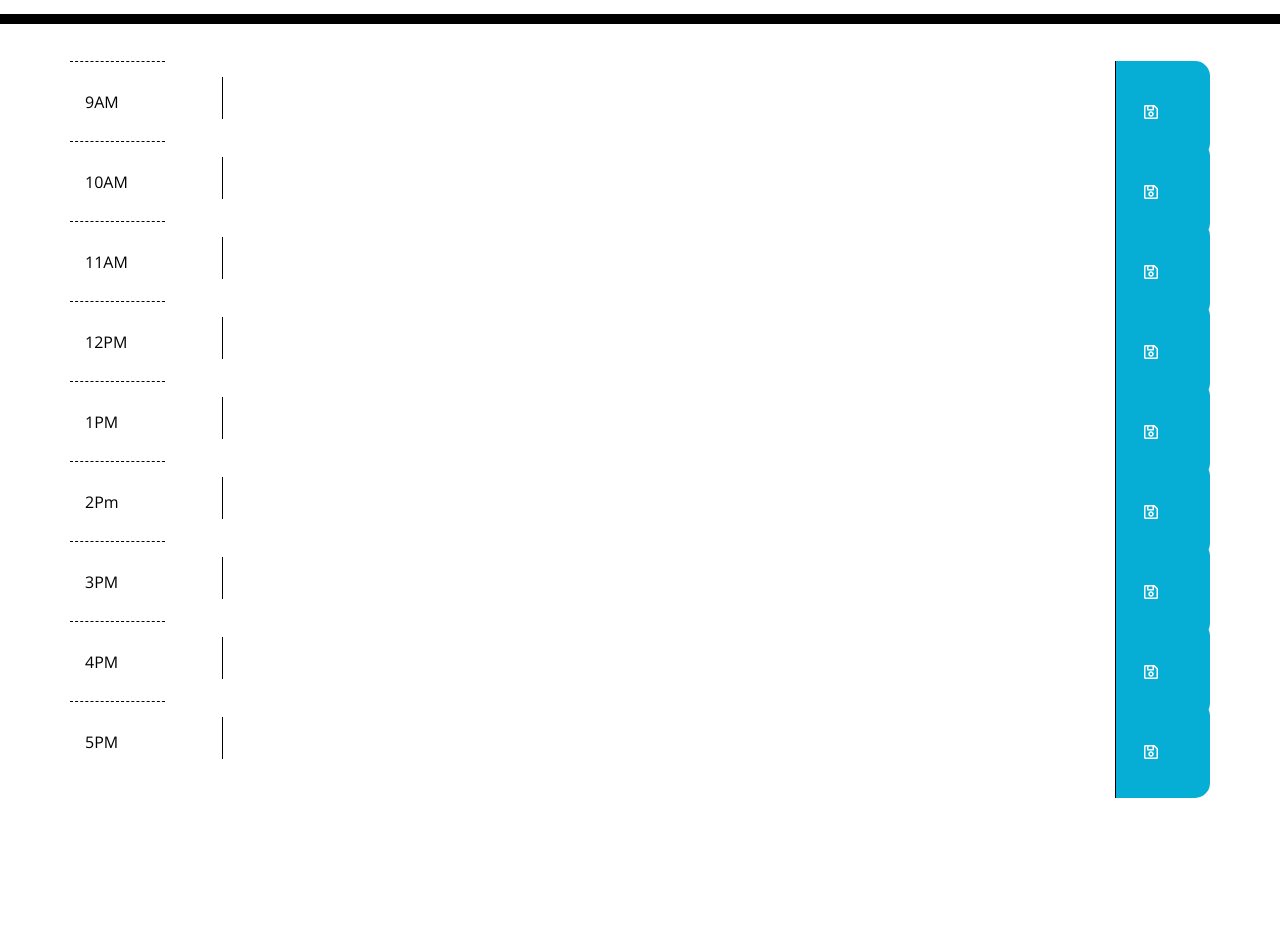
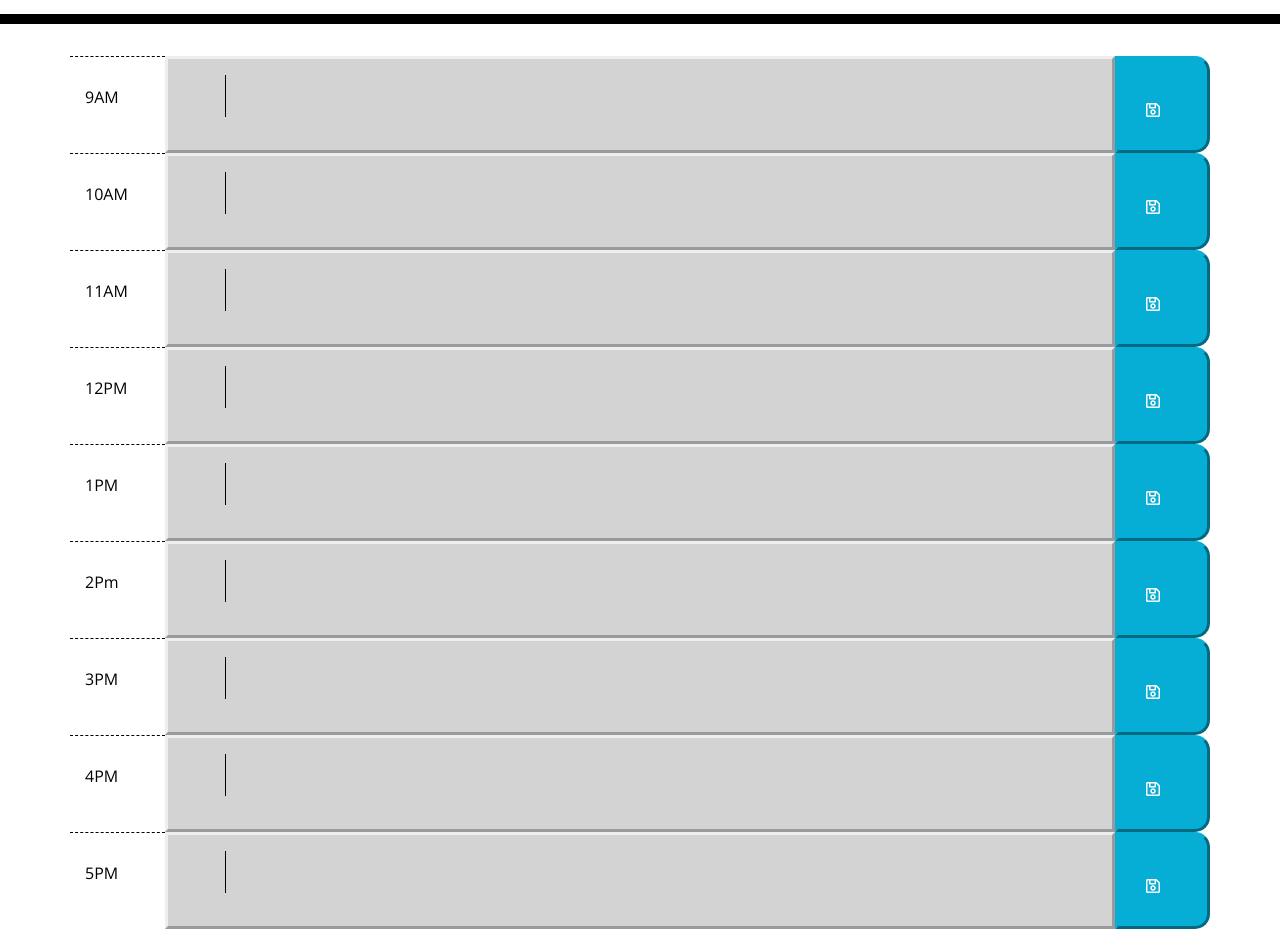
Before and after one commit to JoshFrechette/UofT_DayPlanDreamer, a plain HTML site: page index.html in a window 1280 px wide. Shown: the part 280-1212 px from the top of the page. Before the commit the page ends 1081 px from the top, so only its background shows below. Drawn offline with nearby package versions, Linux system fonts and the light colour scheme.

Commit message:
Fixed CSS issue with rows.

```diff
--- a/index.html
+++ b/index.html
@@ -35,7 +35,7 @@
         <div class = "hour col-1">
           <p id="9">9AM</p>
         </div>
-        <div class = "col-10">
+        <div class = "col-10 textfield">
           <input type="text" class = "agendaInput" name = "toDo" ></input>
         </div>
         <div class = "col-1 saveBtn">
@@ -47,7 +47,7 @@
         <div class = "hour col-1">
           <p id="10">10AM</p>
         </div>
-        <div class = "col-10 ">
+        <div class = "col-10 textfield">
           <input type="text" class = "agendaInput" name = "toDo"></input>
         </div>
         <div class = "col-1 saveBtn">
@@ -59,7 +59,7 @@
         <div class = "hour col-1">
           <p id="11">11AM</p>
         </div>
-        <div class = "col-10 ">
+        <div class = "col-10 textfield">
           <input type="text" class = "agendaInput" name = "toDo"></input>
         </div>
         <div class = "col-1 saveBtn">
@@ -71,7 +71,7 @@
         <div class = "hour col-1">
           <p id="12">12PM</p>
         </div>
-        <div class = "col-10 ">
+        <div class = "col-10 textfield">
           <input type="text" class = "agendaInput" name = "toDo"></input>
         </div>
         <div class = "col-1 saveBtn">
@@ -83,7 +83,7 @@
         <div class = "hour col-1">
           <p id="13">1PM</p>
         </div>
-        <div class = "col-10 ">
+        <div class = "col-10 textfield">
           <input type="text" class = "agendaInput" name = "toDo"></input>
         </div>
         <div class = "col-1 saveBtn">
@@ -95,7 +95,7 @@
         <div class = "hour col-1">
           <p id="14">2Pm</p>
         </div>
-        <div class = "col-10 ">
+        <div class = "col-10 textfield">
           <input type="text" class = "agendaInput" name = "toDo"></input>
         </div>
         <div class = "col-1 saveBtn">
@@ -107,11 +107,11 @@
         <div class = "hour col-1">
           <p id="15">3PM</p>
         </div>
-        <div class = "col-10 ">
+        <div class = "col-10 textfield">
           <input type="text" class = "agendaInput" name = "toDo"></input>
         </div>
         <div class = "col-1 saveBtn">
-          <buttton class = "btn"><span class="far fa-save"></span></buttton>
+          <buttton class = "btn"><i class="far fa-save"></i></buttton>
         </div>
       </div>
 
@@ -119,7 +119,7 @@
         <div class = "hour col-1">
           <p id="16">4PM</p>
         </div>
-        <div class = "col-10 ">
+        <div class = "col-10 textfield">
           <input type="text" class = "agendaInput" name = "toDo"></input>
         </div>
         <div class = "col-1 saveBtn">
@@ -131,7 +131,7 @@
         <div class = "hour col-1">
           <p id="17">5PM</p>
         </div>
-        <div class = "col-10 ">
+        <div class = "col-10 textfield">
           <input type="text" class = "agendaInput" name = "toDo"></input>
         </div>
         <div class = "col-1 saveBtn">
--- a/script.js
+++ b/script.js
@@ -9,8 +9,8 @@ console.log(date + " is today's date")
 
 //Display current date and hour in the jumbotron section
 document.getElementById("currentDay").innerHTML = date;
-var storedTextInput = JSON.parse(localStorage.getItem(keyStorage, userInputOrigin)) || [];
 
+var textInput = [];
 
 //An array if I want to make all time blocks DOMs later
 //var agendaHourly = ["9AM", "10AM", "11AM", "12PM", "1PM", "2PM", "3PM", "4PM", "5PM"];
@@ -35,7 +35,7 @@ function plannerLoad() {
     for (let i = 0; i < 9; i++) { // Have the save button store the appropriate user input to the proper key(timeblock)
         $('.row')[i].children[2].children[0].addEventListener('click', function () {//
             var userInputOrigin = $('.row')[i].children[1].children[0].value;
-            // console.log(userInputOrigin + " is the userInptOrigin")
+            console.log(userInputOrigin + " is the userInptOrigin")
             var keyStorage = i + 9; // add to time if I need a refernce "UTC/GMT -5 hours"
             localStorage.setItem(keyStorage, userInputOrigin);//Store the user input into local storage
         })
@@ -43,8 +43,9 @@ function plannerLoad() {
 }
 
 function stored() {
-    // console.log(storedTextInput + " is the storedTextInput")
-    // console.log(textInput)
+    var storedTextInput = JSON.parse(localStorage.getItem(keyStorage, userInputOrigin));
+    console.log(storedTextInput + " is the storedTextInput")
+    console.log(textInput)
     if (storedTextInput !== null) {
         textInput = storedTextInput;
         console.log(textInput)
--- a/style.css
+++ b/style.css
@@ -34,9 +34,6 @@ input{
 
 .row {
   white-space: pre-wrap;
-  height: 80px;
-  border-top: 5px solid white;;
-
 }
 
 .hour {
@@ -64,7 +61,7 @@ input{
   color:#ffffff;
 }
 .saveBtn {
-  border-left: 1px solid black;
+  border: solid #06AED5;
   border-top-right-radius: 15px;
   border-bottom-right-radius: 15px;
   background-color: #06AED5;
@@ -75,3 +72,7 @@ input{
   font-size: 20px;
   transition: all .3s ease-in-out;
 }
+
+.saveBtn, .textfield {
+  border-style: outset;
+}
```
